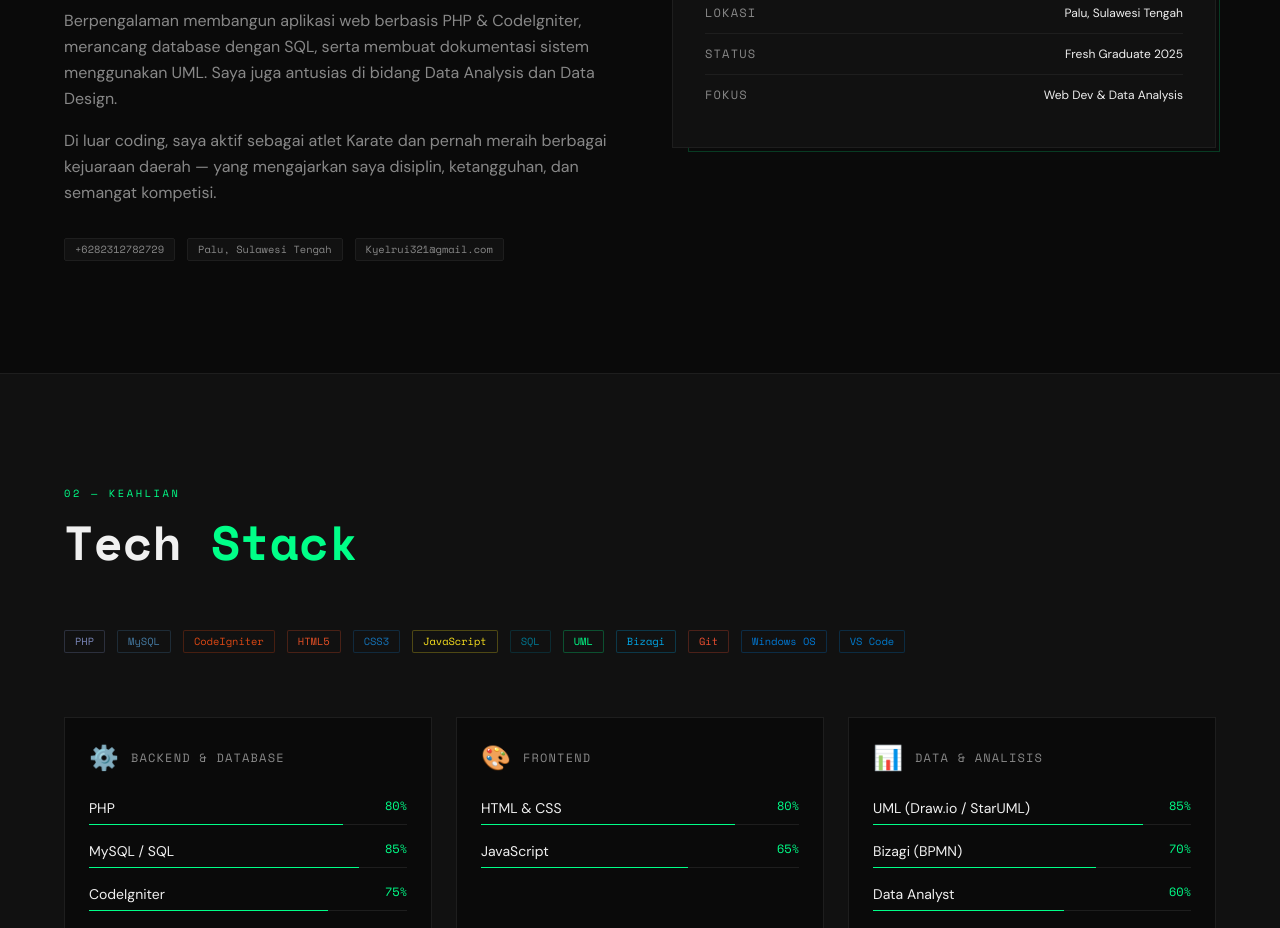
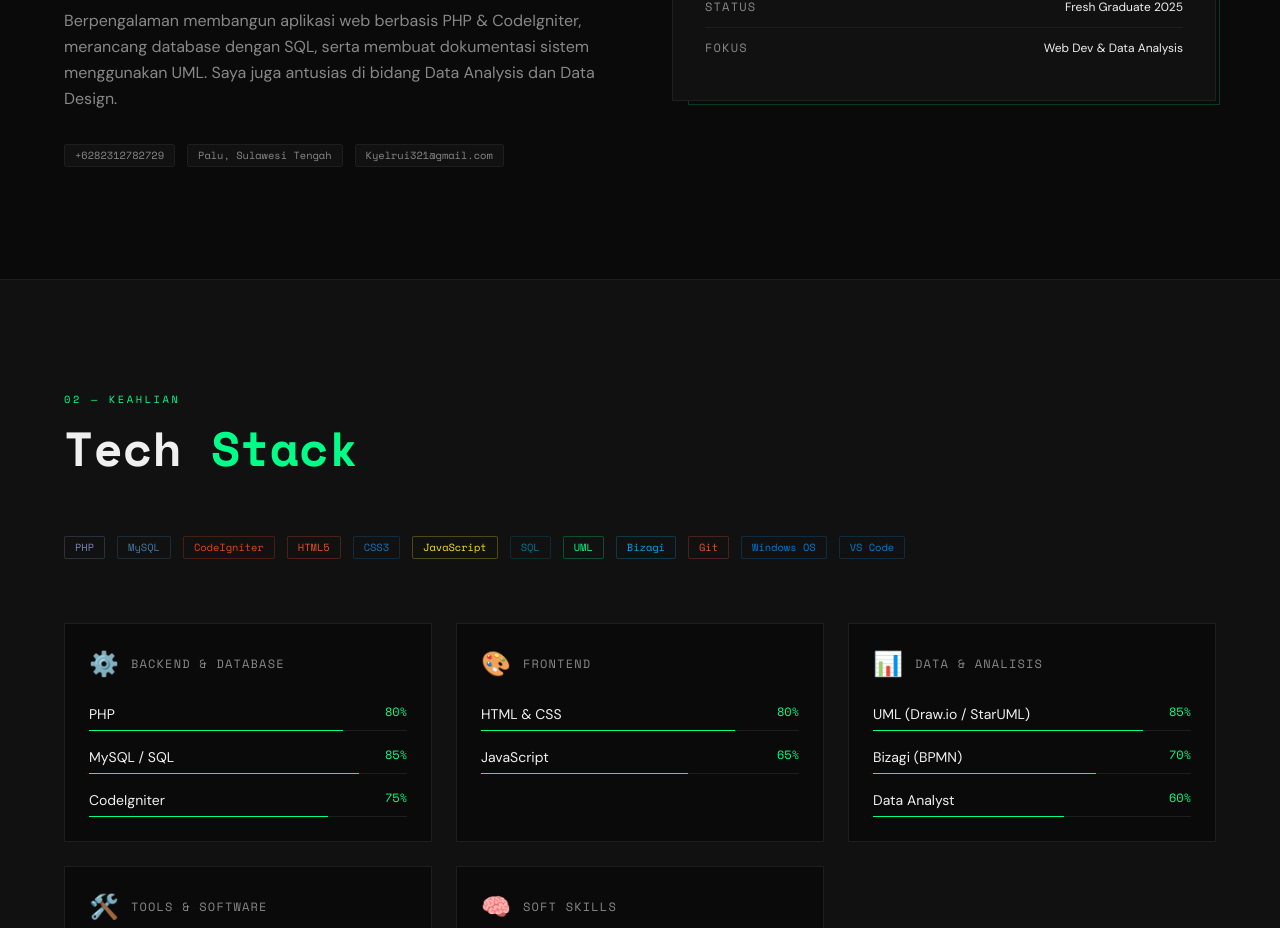
Before and after one commit to Sptraa354534/portofolio-kyel, a Next.js app: page / in a window 1280 px wide. Shown: the part 1240-2168 px from the top of the page. Built offline with nearby package versions, Linux system fonts and the light colour scheme.

Commit message:
hapus atlet karate

```diff
--- a/components/About.tsx
+++ b/components/About.tsx
@@ -26,11 +26,6 @@ export default function About() {
               merancang database dengan SQL, serta membuat dokumentasi sistem
               menggunakan UML. Saya juga antusias di bidang Data Analysis dan
               Data Design.
-            </p>
-            <p>
-              Di luar coding, saya aktif sebagai atlet Karate dan pernah meraih
-              berbagai kejuaraan daerah — yang mengajarkan saya disiplin,
-              ketangguhan, dan semangat kompetisi.
             </p>
           </div>
 
```
